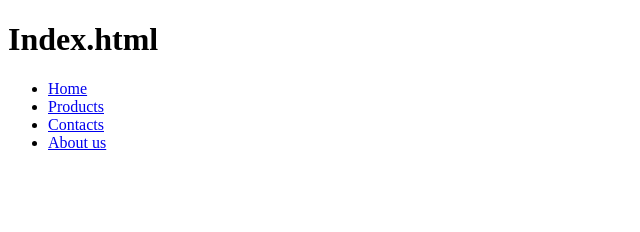
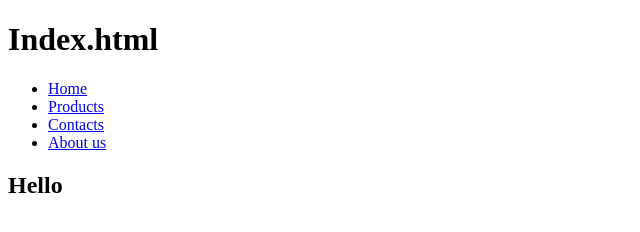
Before and after one commit to YelistratovAndrii/Mockup-Privat-Jet-web-app, a plain HTML site: page index.html in a window 1280 px wide. Shown: the whole page, without its empty margins (0-640 px from the left). Drawn offline with Linux system fonts and the light colour scheme.

Commit message:
hello to index

```diff
--- a/index.html
+++ b/index.html
@@ -15,5 +15,7 @@
       <li><a href="#">Contacts</a></li>
       <li><a href="#">About us</a></li>
     </ul>
+
+    <h2 class="hello">Hello</h2>
   </body>
 </html>
```
